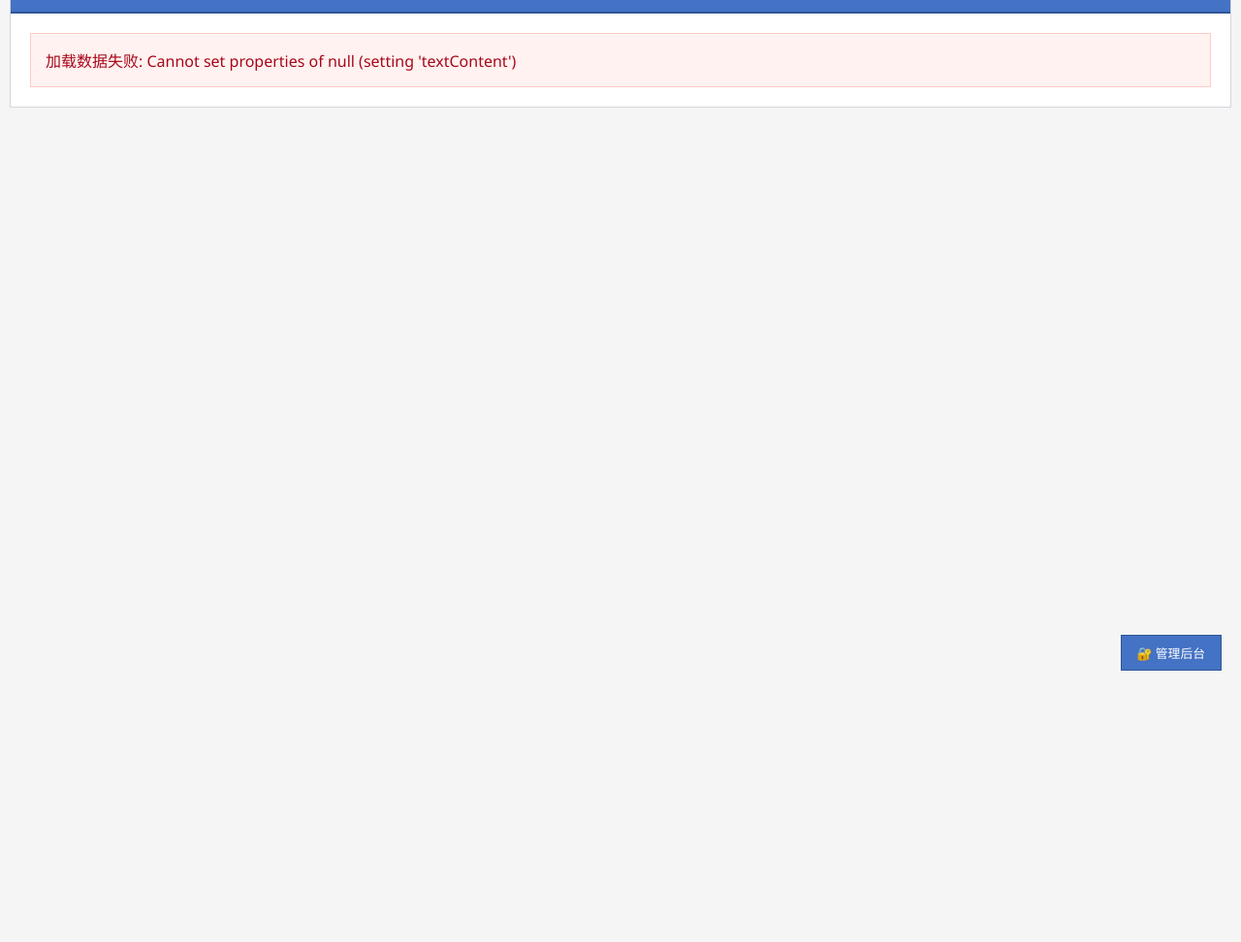
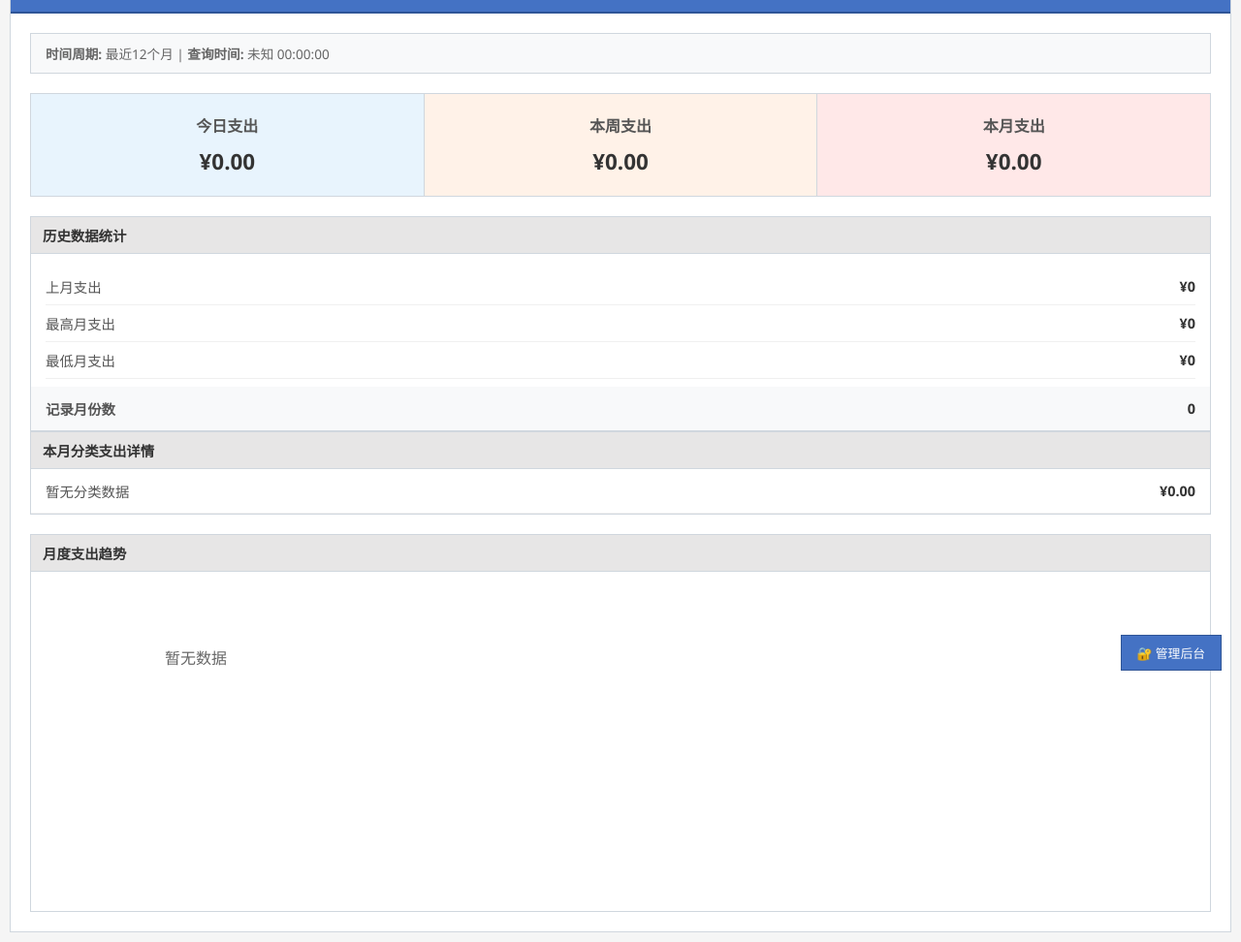
Before and after one commit to godarrenw/expense-tracker-2, a website: page index.html in a window 1280 px wide. Shown: the part 88-1060 px from the top of the page at 97% size. Before the commit the page ends 800 px from the top, so only its background shows below. Drawn offline with nearby package versions, Linux system fonts and the light colour scheme; no server answers.

Commit message:
修复JavaScript错误：为DOM元素访问添加空值检查，防止访问不存在的元素

```diff
--- a/index.html
+++ b/index.html
@@ -438,13 +438,18 @@
 
         function updateCurrentInfo(data) {
             // 更新三栏支出信息
-            document.getElementById('todayExpense').textContent = '¥' + (data.total_day_spent || 0).toFixed(2);
-            document.getElementById('weekExpense').textContent = '¥' + (data.total_week_spent || 0).toFixed(2);
-            document.getElementById('monthExpense').textContent = '¥' + (data.total_month_spent || 0).toFixed(2);
+            const todayElement = document.getElementById('todayExpense');
+            const weekElement = document.getElementById('weekExpense');
+            const monthElement = document.getElementById('monthExpense');
+            const queryTimeElement = document.getElementById('queryTime');
+
+            if (todayElement) todayElement.textContent = '¥' + (data.total_day_spent || 0).toFixed(2);
+            if (weekElement) weekElement.textContent = '¥' + (data.total_week_spent || 0).toFixed(2);
+            if (monthElement) monthElement.textContent = '¥' + (data.total_month_spent || 0).toFixed(2);
 
             // 更新查询时间
             const queryTime = data.date_info?.query_time || '未知';
-            document.getElementById('queryTime').textContent = queryTime;
+            if (queryTimeElement) queryTimeElement.textContent = queryTime;
 
             // 更新分类数据（如果有的话）
             updateCategoriesData(data);
@@ -600,11 +605,15 @@
 
         function updateStats(data) {
             if (!data || data.length === 0) {
-                document.getElementById('lastMonthExpense').textContent = '¥0';
-                document.getElementById('avgExpense').textContent = '¥0';
-                document.getElementById('maxMonthExpense').textContent = '¥0';
-                document.getElementById('minMonthExpense').textContent = '¥0';
-                document.getElementById('totalMonths').textContent = '0';
+                const lastMonthElement = document.getElementById('lastMonthExpense');
+                const maxMonthElement = document.getElementById('maxMonthExpense');
+                const minMonthElement = document.getElementById('minMonthExpense');
+                const totalMonthsElement = document.getElementById('totalMonths');
+
+                if (lastMonthElement) lastMonthElement.textContent = '¥0';
+                if (maxMonthElement) maxMonthElement.textContent = '¥0';
+                if (minMonthElement) minMonthElement.textContent = '¥0';
+                if (totalMonthsElement) totalMonthsElement.textContent = '0';
                 return;
             }
 
@@ -612,17 +621,19 @@
             data.sort((a, b) => b.month.localeCompare(a.month));
 
             const amounts = data.map(item => item.total_amount);
-            const totalAmount = amounts.reduce((sum, amount) => sum + amount, 0);
-            const avgAmount = data.length > 0 ? totalAmount / data.length : 0;
             const maxAmount = Math.max(...amounts);
             const minAmount = Math.min(...amounts);
             const lastMonth = data[0]?.total_amount || 0;
 
-            document.getElementById('lastMonthExpense').textContent = '¥' + lastMonth.toLocaleString();
-            document.getElementById('avgExpense').textContent = '¥' + Math.round(avgAmount).toLocaleString();
-            document.getElementById('maxMonthExpense').textContent = '¥' + maxAmount.toLocaleString();
-            document.getElementById('minMonthExpense').textContent = '¥' + minAmount.toLocaleString();
-            document.getElementById('totalMonths').textContent = data.length.toString();
+            const lastMonthElement = document.getElementById('lastMonthExpense');
+            const maxMonthElement = document.getElementById('maxMonthExpense');
+            const minMonthElement = document.getElementById('minMonthExpense');
+            const totalMonthsElement = document.getElementById('totalMonths');
+
+            if (lastMonthElement) lastMonthElement.textContent = '¥' + lastMonth.toLocaleString();
+            if (maxMonthElement) maxMonthElement.textContent = '¥' + maxAmount.toLocaleString();
+            if (minMonthElement) minMonthElement.textContent = '¥' + minAmount.toLocaleString();
+            if (totalMonthsElement) totalMonthsElement.textContent = data.length.toString();
         }
 
         function showError(message) {
```
